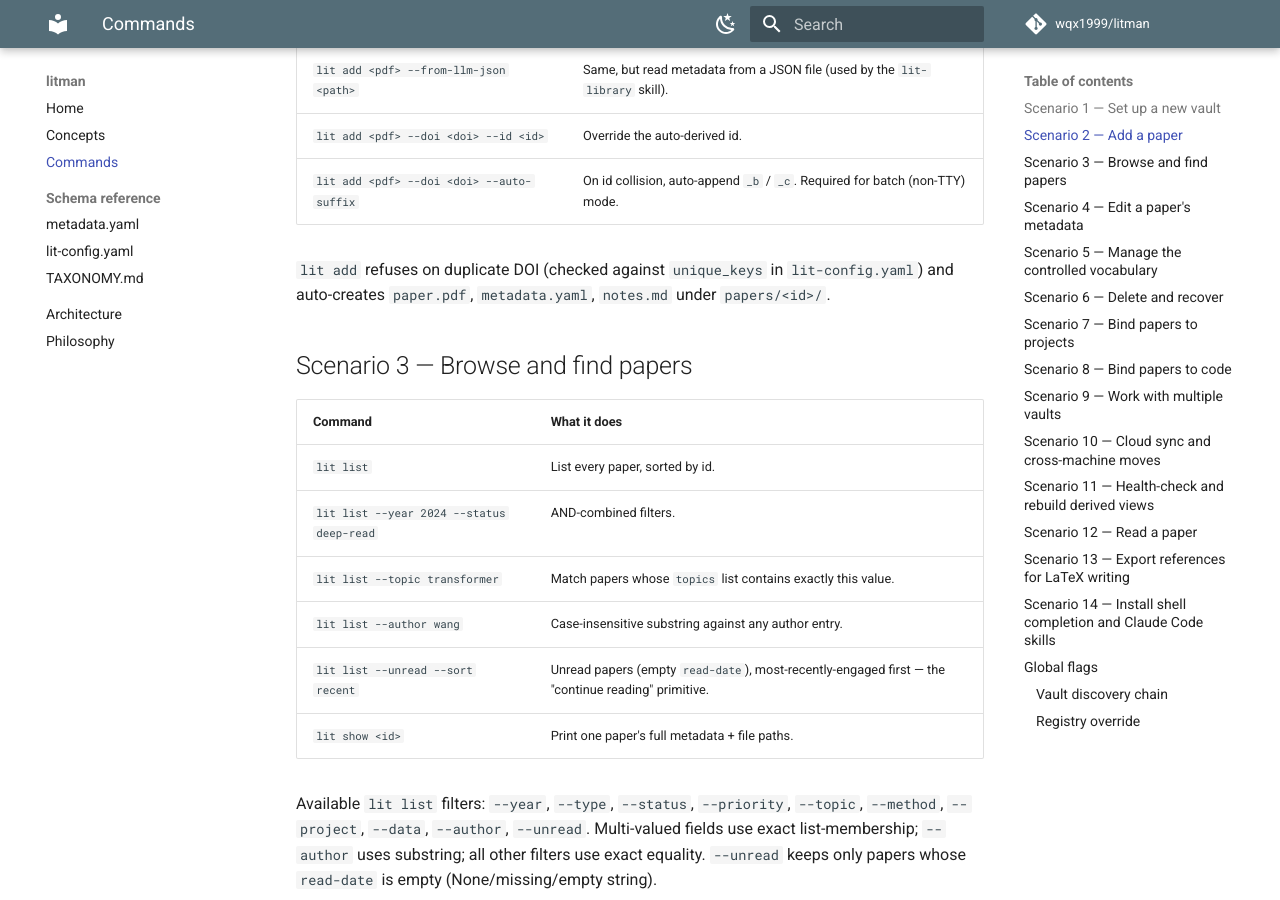
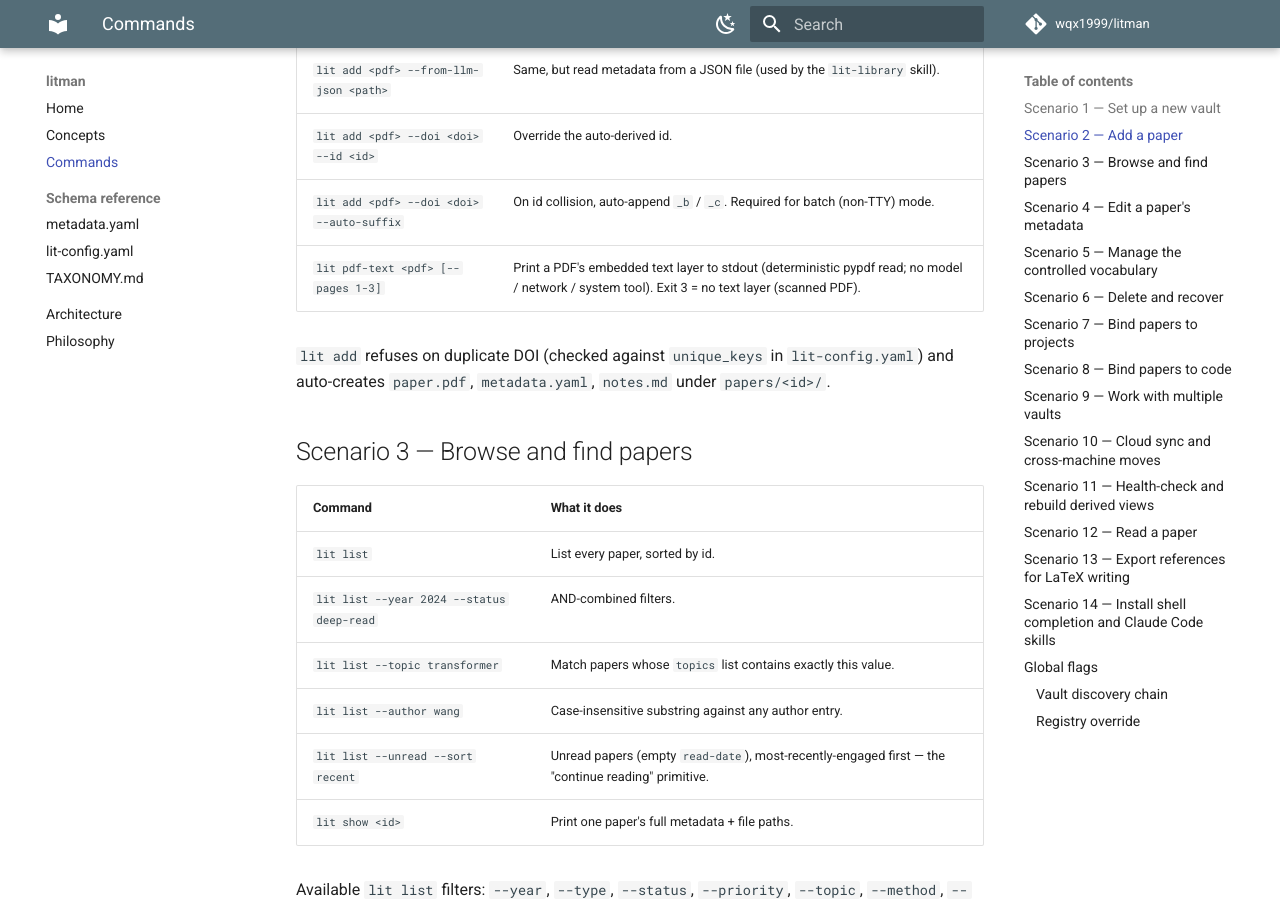
Before and after one commit to wqx1999/litman, an MkDocs documentation site: the page built from docs/commands.md, in a window 1280 px wide and 900 px high, scrolled down 1346 px. Built offline with MkDocs 1.6.1 and Material for MkDocs 9.7.7, drawn with Linux system fonts in a browser that asks for light colours; comment, search, counter and statistics services are not loaded.

Commit message:
fix(skills): route PDF-read fallback through lit pdf-text, forbid auto-install
The ingest/read ladder's old rung 3 told the model to run bare
`python -c "from pypdf ..."` (the wrong interpreter on a bare machine ->
ModuleNotFoundError even though pypdf ships with lit), and rung 4 listed
`scoop install poppler` etc. as text a weak model executed instead of
surfacing. Replace rung 3 with `lit pdf-text` (guaranteed pypdf via the lit
entry point, no system tool) and make rung 4 explicit: surface install
commands for the user to run, never execute them.

- lit-library + lit-reading SKILL.md: new rung 3 / hardened rung 4
- lit-library quick-reference table + docs/commands.md: document the command

Co-Authored-By: Claude Opus 4.8 (1M context) <noreply@anthropic.com>

```diff
--- a/docs/commands.md
+++ b/docs/commands.md
@@ -41,6 +41,7 @@ JSON file. The CLI refuses both at once.
 | `lit add <pdf> --from-llm-json <path>` | Same, but read metadata from a JSON file (used by the `lit-library` skill). |
 | `lit add <pdf> --doi <doi> --id <id>` | Override the auto-derived id. |
 | `lit add <pdf> --doi <doi> --auto-suffix` | On id collision, auto-append `_b` / `_c`. Required for batch (non-TTY) mode. |
+| `lit pdf-text <pdf> [--pages 1-3]` | Print a PDF's embedded text layer to stdout (deterministic pypdf read; no model / network / system tool). Exit 3 = no text layer (scanned PDF). |
 
 `lit add` refuses on duplicate DOI (checked against `unique_keys` in
 `lit-config.yaml`) and auto-creates `paper.pdf`, `metadata.yaml`,
```
Also changed, not shown: src/litman/skills/lit-library/SKILL.md (+3 -2 lines), src/litman/skills/lit-reading/SKILL.md (+2 -2 lines).
